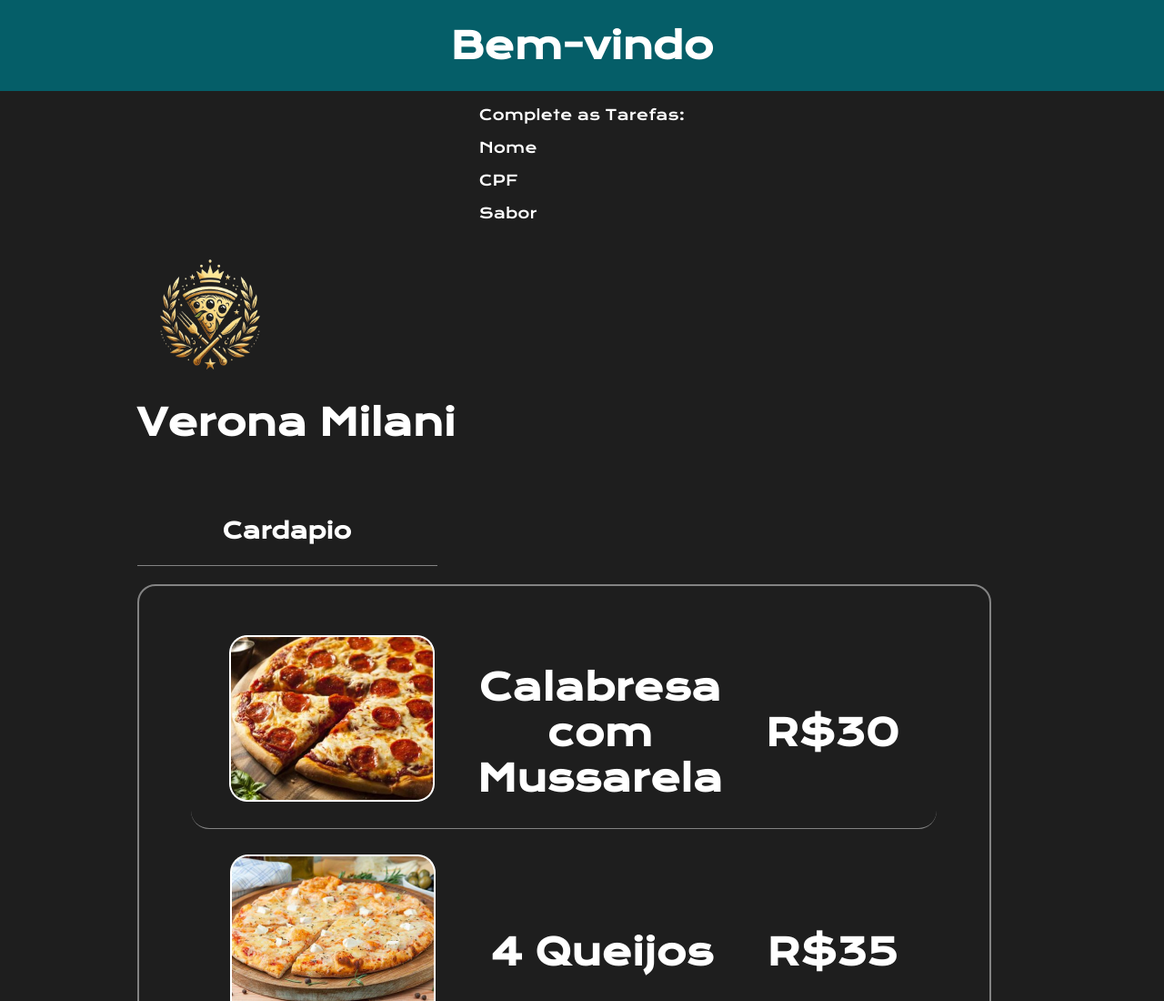
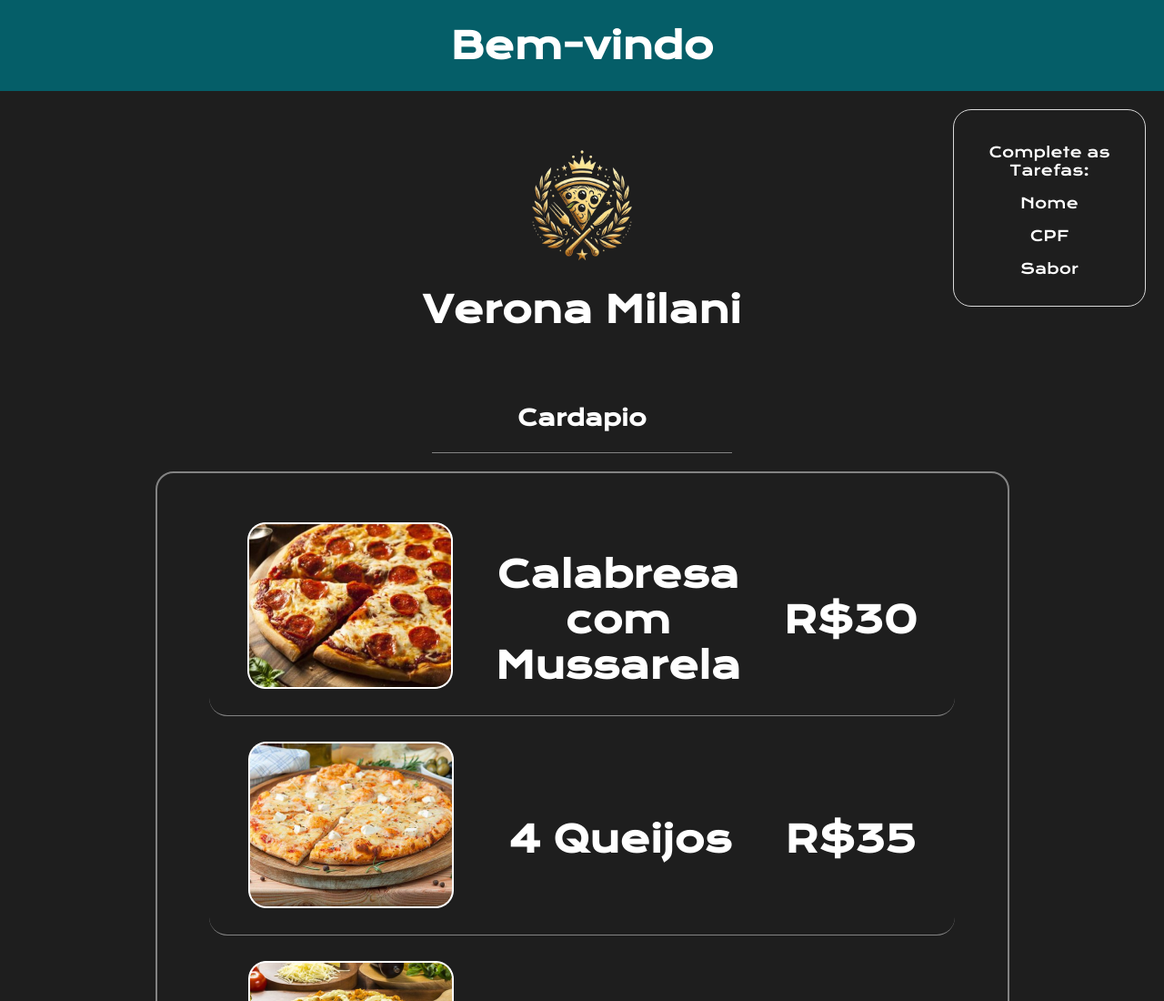
Before and after one commit to CristianFerreiraM/PIZZARIA, a plain HTML site: page index.html in a window 1280 px wide. Shown: the top 1100 px of the page at 91% size. Drawn offline with nearby package versions, Linux system fonts and the light colour scheme.

Commit message:
estilizei as sections e area de tarefas

```diff
--- a/style.css
+++ b/style.css
@@ -10,6 +10,7 @@
     margin: 0;
     padding: 0;
     width: auto;
+    position: relative;
 }
 
 header{
@@ -22,6 +23,7 @@
     padding: 0;
     height: 100px;
 }
+
 .titulo{
     font-size: 40px;
     margin:0px;
@@ -34,14 +36,32 @@
     margin: 0px;
 }
 
-main{
+#principalMain{
     display: flex;
     flex-direction: column;
     align-items: center;
+}
+
+#zonaTarefa{
+    display: flex;
+    flex-direction: row-reverse;
+    margin: 20px;
+
+}
+#listaTarefas{
+    position: fixed;
+    border: 1px solid #D9D9D9;
+    width: 170px;
+    height: 175px;
+    border-radius: 20px;
+    padding: 20px;
+    text-align: center;
 
 }
 
-
+.checklistCompleta{
+    color: #A4EA4F;
+}
 
 
 .subTitulo{
```
